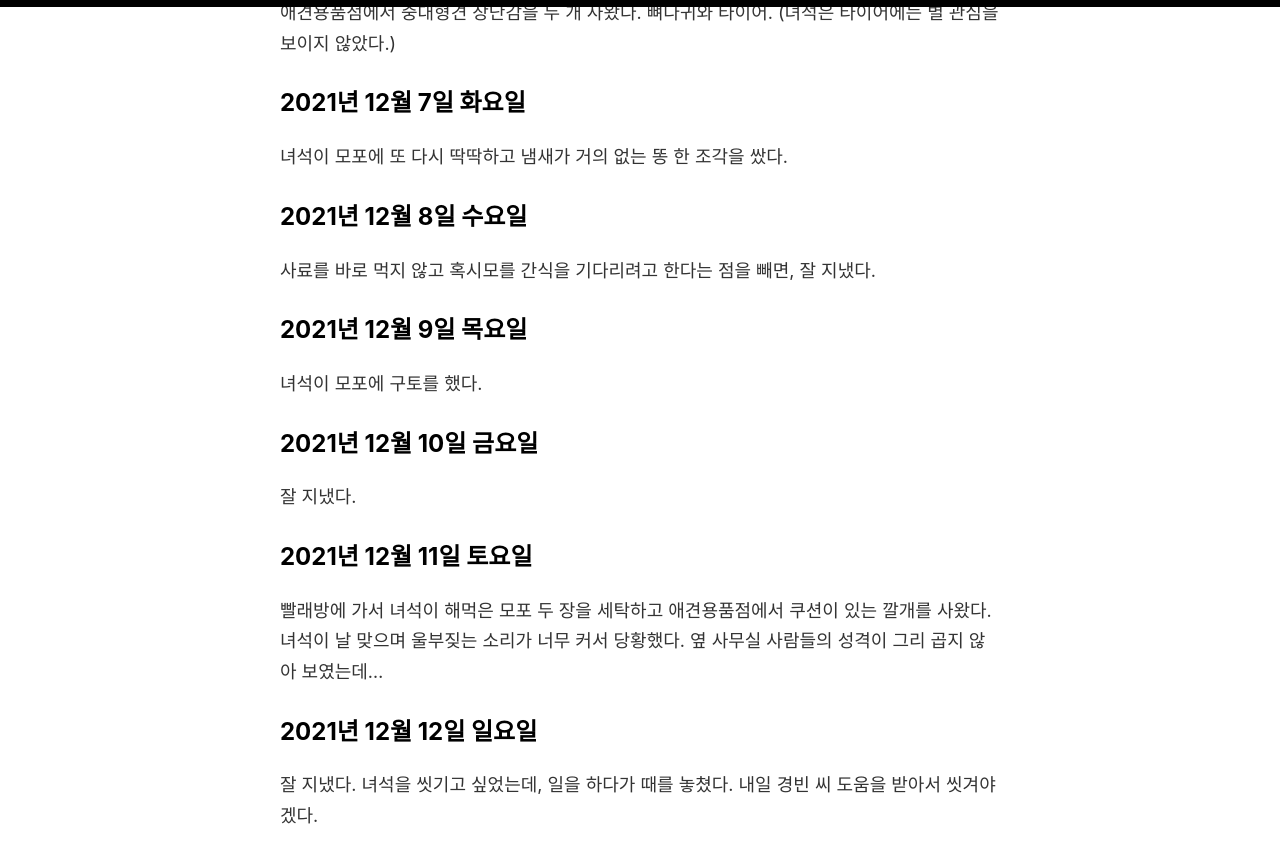
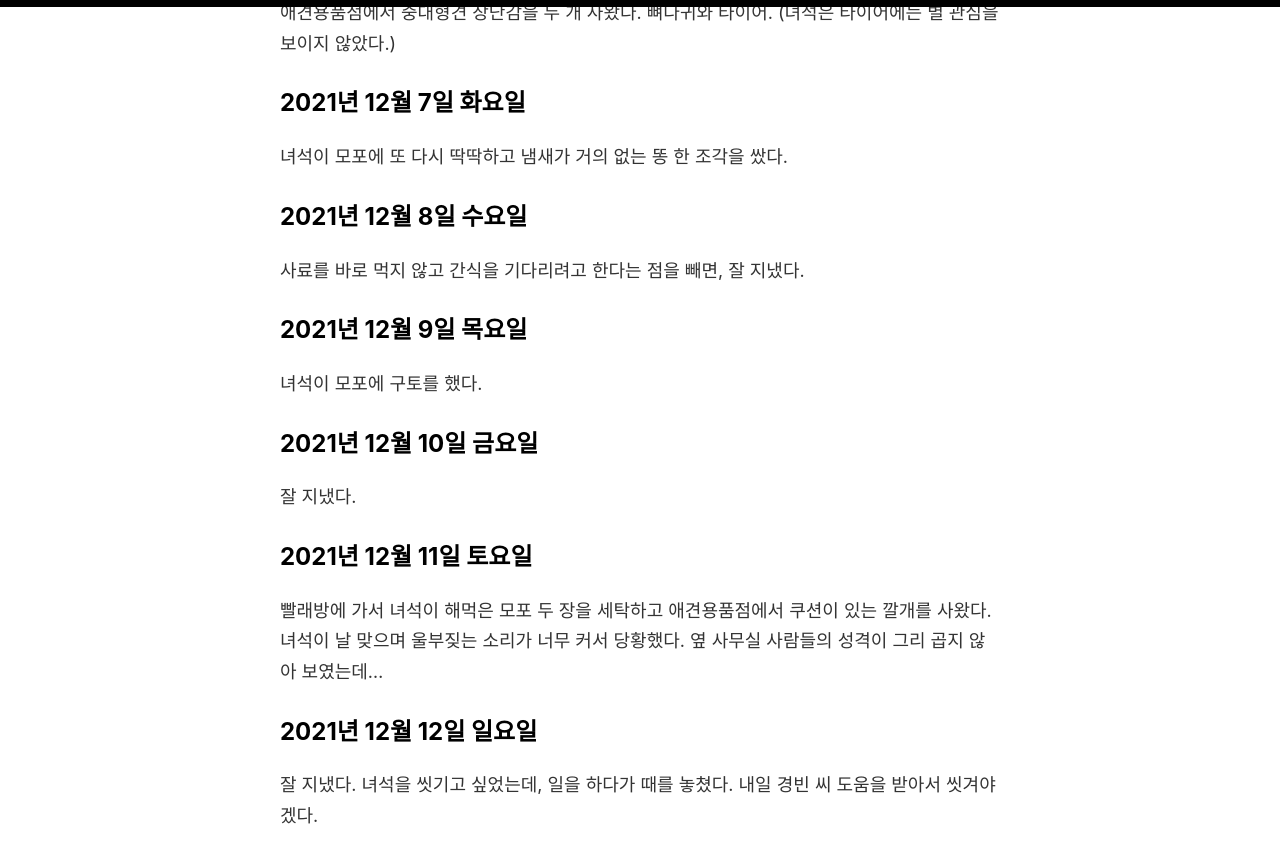
Before and after one commit to oxmhpark/www.exonomicon.net, a Jekyll site: the page built from _posts/2021-10-31-caring-note-of-aeng-doo.md, in a window 1280 px wide and 900 px high, scrolled down 5600 px. Shown: the top 863 px of the window. Built offline with Jekyll 4.4.1, drawn with Linux system fonts in a browser that asks for light colours; comment, search, counter and statistics services are not loaded.

Commit message:
Update 2021-10-31-caring-note-of-aeng-doo.md

```diff
--- a/_posts/2021-10-31-caring-note-of-aeng-doo.md
+++ b/_posts/2021-10-31-caring-note-of-aeng-doo.md
@@ -119,7 +119,7 @@ published: true
 녀석이 모포에 또 다시 딱딱하고 냄새가 거의 없는 똥 한 조각을 쌌다.
 
 ## 2021년 12월 8일 수요일
-사료를 바로 먹지 않고 혹시모를 간식을 기다리려고 한다는 점을 빼면, 잘 지냈다.
+사료를 바로 먹지 않고 간식을 기다리려고 한다는 점을 빼면, 잘 지냈다.
 
 ## 2021년 12월 9일 목요일
 녀석이 모포에 구토를 했다.
```
